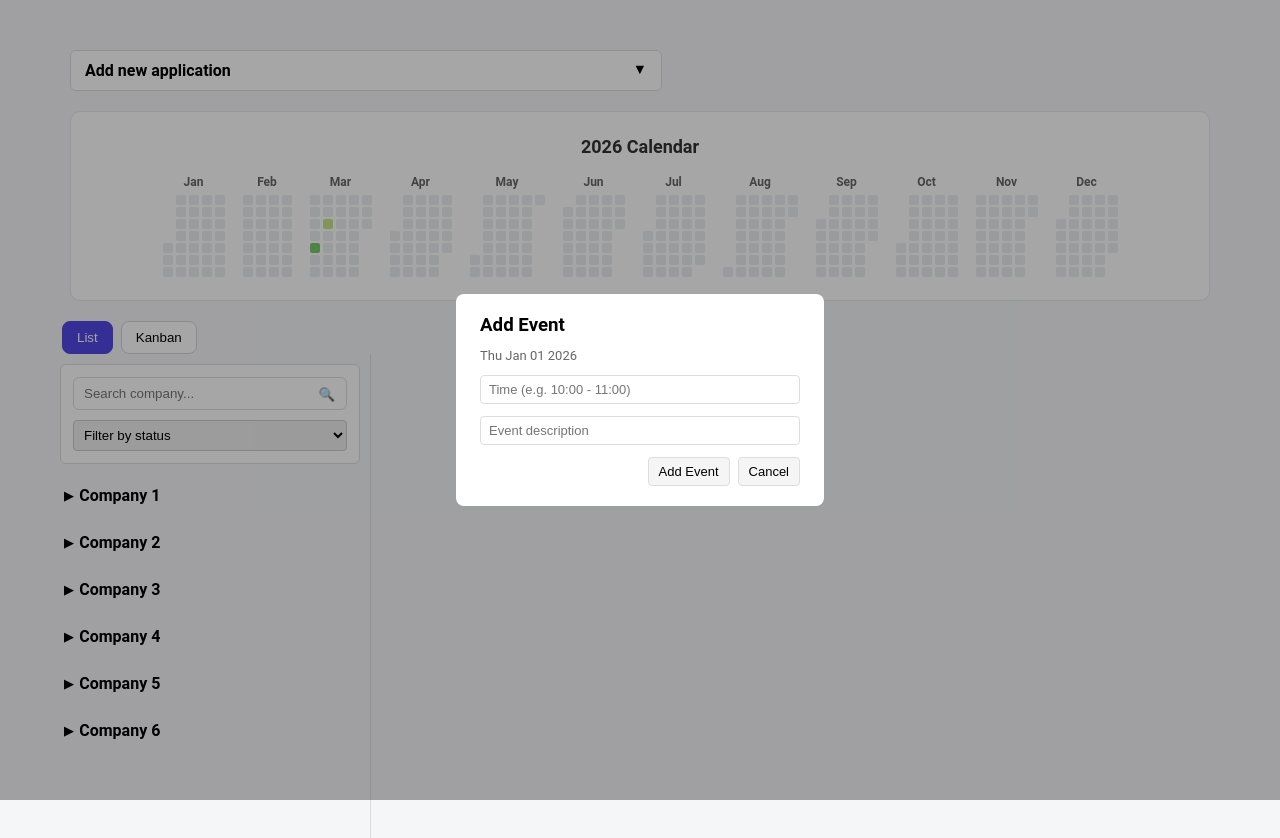
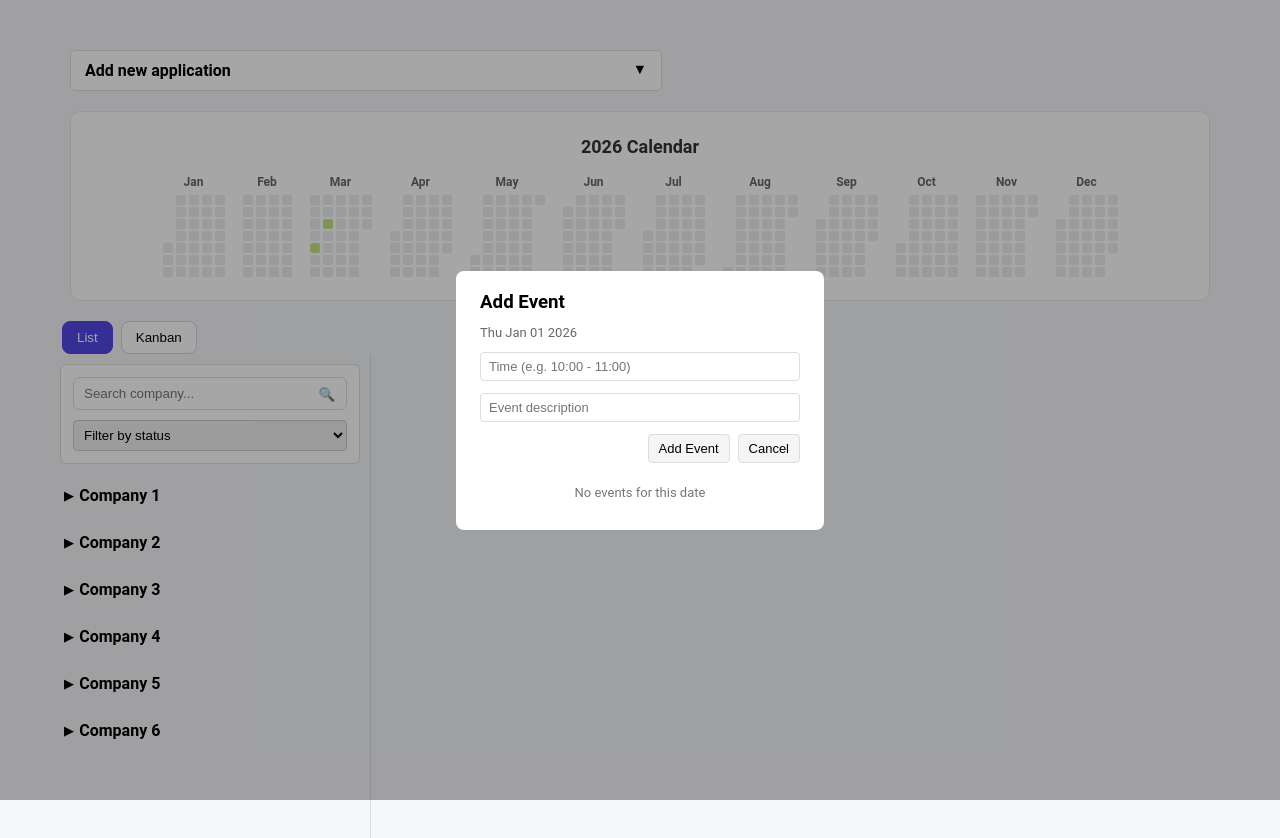
Before and after one commit to brianpzaide/jat, a Vue app: page / in a window 1280 px wide. Both pictures are taken after a click on the element 167 px from the left and 248 px from the top of the page. Shown: the top 838 px of the page. Built offline with nearby package versions, Linux system fonts and the light colour scheme.

Commit message:
implemented emits 'add-event', 'delete-event' and add functionality to display list of events in the dialog and also the functionality to delete events from the dialog

```diff
--- a/src/App.vue
+++ b/src/App.vue
@@ -6,9 +6,10 @@
   />
 
   <EventHeatmap
-    :events="events"
+    :jatEvents="jatEvents"
     :year="2026"
-    @day-click="openDialog"
+    @add-event="addEvent"
+    @delete-event="deleteEvent"
   />
 
   <ApplicationsHolder
@@ -31,14 +32,13 @@ import { ref } from "vue"
 
 const applicationStatusOptions = ref(["ready to apply", "in progress", "offer", "reject", "archive"])
 
-const events = ref({
+const jatEvents = ref({
   "2026-03-05": [
-    { time: "10:00 - 11:00", title: "Meeting with boss. Meeting with boss. Meeting with boss. Meeting with boss. Meeting with boss." },
-    { time: "14:00 - 15:00", title: "Webinar on topic. Webinar on topic. Webinar on topic. Webinar on topic. Webinar on topic" }
+    { time: "10:00 - 11:00", title: "Meeting with boss. Meeting with boss." }
   ],
 
   "2026-03-10": [
-    { time: "09:00 - 10:00", title: "Standup meeting. Standup meeting. Standup meeting. Standup meeting. Standup meeting." }
+    { time: "09:00 - 10:00", title: "Standup meeting." }
   ]
 })
 
@@ -73,14 +73,34 @@ const companies = ref([
 const companies_prop = ref([])
 companies_prop.value = companies.value
 
-
-
-
-function openDialog(date) {
-  console.log("open dialog for", date)
+function addEvent(payload) {
+  if (payload.date.trim() === "" || payload.time.trim() === "" || payload.title.trim() === "") return
+  let tempEvents =  jatEvents.value[payload.date.trim()]
+  if (tempEvents){
+    jatEvents.value[payload.date.trim()].push({
+      time: payload.time.trim(),
+      title: payload.title.trim()
+    })
+  }else{
+      jatEvents.value[payload.date.trim()] =[{
+        time: payload.time.trim(),
+        title: payload.title.trim()
+      }]
+  }
+  console.log(payload)
+}
+function deleteEvent(payload) {
+  if (payload.date.trim() === "" || payload.time.trim() === "") return
+  let tempEvents =  jatEvents.value[payload.date.trim()]
+  if (tempEvents){
+    const idx = jatEvents.value[payload.date.trim()].findIndex(e => e.time === payload.time.trim())
+    jatEvents.value[payload.date.trim()].splice(idx, 1)
+  }
+  console.log(payload)
 }
 
 function addNewJobApplication(newJobApplication) {
+  if (newJobApplication.companyName.trim() === "" || newJobApplication.position.trim() === "" || newJobApplication.status.trim() === "") return
   const idx = companies.value.findIndex(company => company.name === newJobApplication.companyName)
   if (idx !== -1){
     const n = companies.value[idx].applications.length
--- a/src/components/ApplicationsHolder.vue
+++ b/src/components/ApplicationsHolder.vue
@@ -34,7 +34,7 @@
         :application="selectedApplication"
         :applicationStatusOptions="applicationStatusOptions"
         @update-application-status="forwardStatusUpdate"
-        @update-application-notes="forwardNotesUpdate"
+        @update-application-notes="forwardUpdateNotes"
       />
 
       <ApplicationsKanban
--- a/src/components/ApplicationsKanban.vue
+++ b/src/components/ApplicationsKanban.vue
@@ -35,7 +35,7 @@ const emit = defineEmits([
   'application-selected',
   'update-short-note',
   'update-application-notes',
-  'application-moved'
+  'update-application-status'
 ])
 
 // const columns = [
--- a/src/components/EventHeatmap.vue
+++ b/src/components/EventHeatmap.vue
@@ -61,10 +61,50 @@
         <button @click="addEvent">Add Event</button>
         <button @click="dialog.visible = false">Cancel</button>
       </div>
+
+      <!-- <div class="event-list"
+        v-for="e in jatEvents[dialog.date]"
+        :key="e.time"
+        @click="deleteEvent(dialog.date, e.time)"
+        >
+        {{e.time + ": " + e.title}}
+      </div>    -->
+
+      <div
+        v-if="jatEvents[dialog.date]?.length"
+        class="event-list"
+      >
+        <div
+          v-for="e in jatEvents[dialog.date]"
+          :key="e.time"
+          class="event-item"
+        >
+          <button
+            class="delete-btn"
+            @click.stop="deleteEvent(dialog.date, e.time)"
+          >
+            ×
+          </button>
+
+          <div class="event-time">
+            {{ e.time }}
+          </div>
+
+          <div class="event-title">
+            {{ e.title }}
+          </div>
+        </div>
+      </div>
+
+      <div
+        v-else
+        class="no-events"
+      >
+        No events for this date
+      </div>
+
     </div>
   </div>
-
-
 </template>
 
 <script setup>
@@ -86,7 +126,7 @@ const props = defineProps({
     ]
   }
   */
-  events: {
+  jatEvents: {
     type: Object,
     default: () => ({})
   }
@@ -99,7 +139,7 @@ const dialog = reactive({
   title: ""
 })
 
-const emit = defineEmits(["add-event"])
+const emit = defineEmits(["add-event", "delete-event"])
 
 const monthNames = [
   "Jan","Feb","Mar","Apr","May","Jun",
@@ -133,7 +173,7 @@ const months = computed(() => {
       days.push({
         date: key,
         weekday: date.getDay(),
-        events: props.events[key] || []
+        events: props.jatEvents[key] || []
       })
     }
 
@@ -195,6 +235,14 @@ function addEvent() {
   })
 
   dialog.visible = false
+}
+
+function deleteEvent(eDate, eTime) {
+  if (!eDate || !eTime) return
+  emit("delete-event", {
+    date: eDate,
+    time: eTime
+  })
 }
 
 </script>
@@ -343,4 +391,80 @@ function addEvent() {
 .dialog-actions button:hover {
   background: #eaeaea;
 }
+
+
+
+.event-list {
+  max-height: 220px;
+  overflow-y: auto;
+
+  overscroll-behavior: contain;
+
+  display: flex;
+  flex-direction: column;
+  gap: 10px;
+
+  border: 1px solid #e5e7eb;
+  border-radius: 6px;
+
+  padding: 8px;
+}
+
+.event-item {
+  position: relative;
+
+  padding: 10px 12px;
+  padding-right: 32px;
+
+  border: 1px solid #e5e7eb;
+  border-radius: 6px;
+
+  background: #f9fafb;
+}
+
+.event-time {
+  font-size: 12px;
+  font-weight: 600;
+  color: #555;
+}
+
+.event-title {
+  font-size: 13px;
+  color: #222;
+
+  margin-top: 4px;
+}
+
+.delete-btn {
+  position: absolute;
+  top: 6px;
+  right: 6px;
+
+  width: 20px;
+  height: 20px;
+
+  border: none;
+  border-radius: 50%;
+
+  background: transparent;
+  color: #888;
+
+  cursor: pointer;
+
+  font-size: 14px;
+  line-height: 20px;
+  text-align: center;
+}
+
+.delete-btn:hover {
+  background: #ef4444;
+  color: white;
+}
+
+.no-events {
+  font-size: 13px;
+  color: #777;
+  text-align: center;
+  padding: 10px 0;
+}
 </style>
--- a/src/components/KanbanColumn.vue
+++ b/src/components/KanbanColumn.vue
@@ -110,6 +110,7 @@ function handleDragChange(event){
   border-radius: 12px;
   overflow: hidden;
   flex-shrink: 0;
+  overscroll-behavior: contain;
 }
 
 
```
